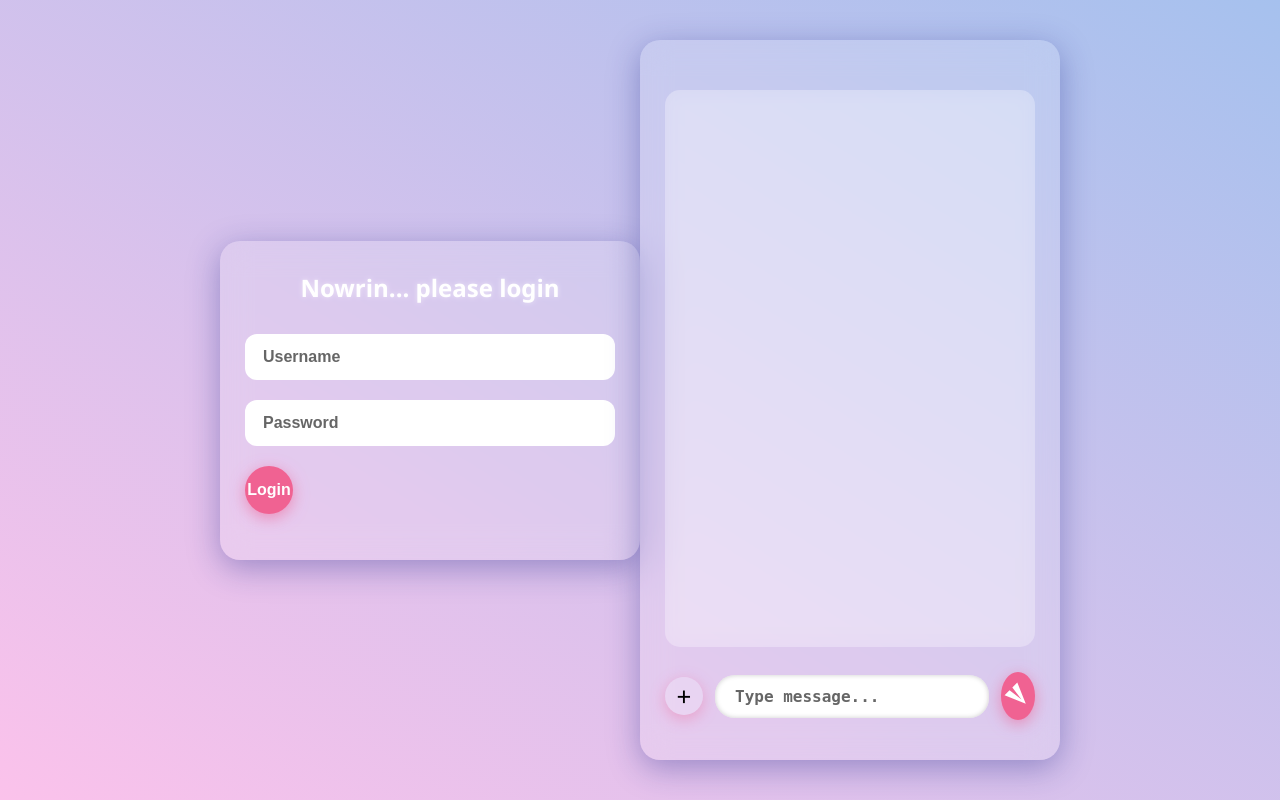
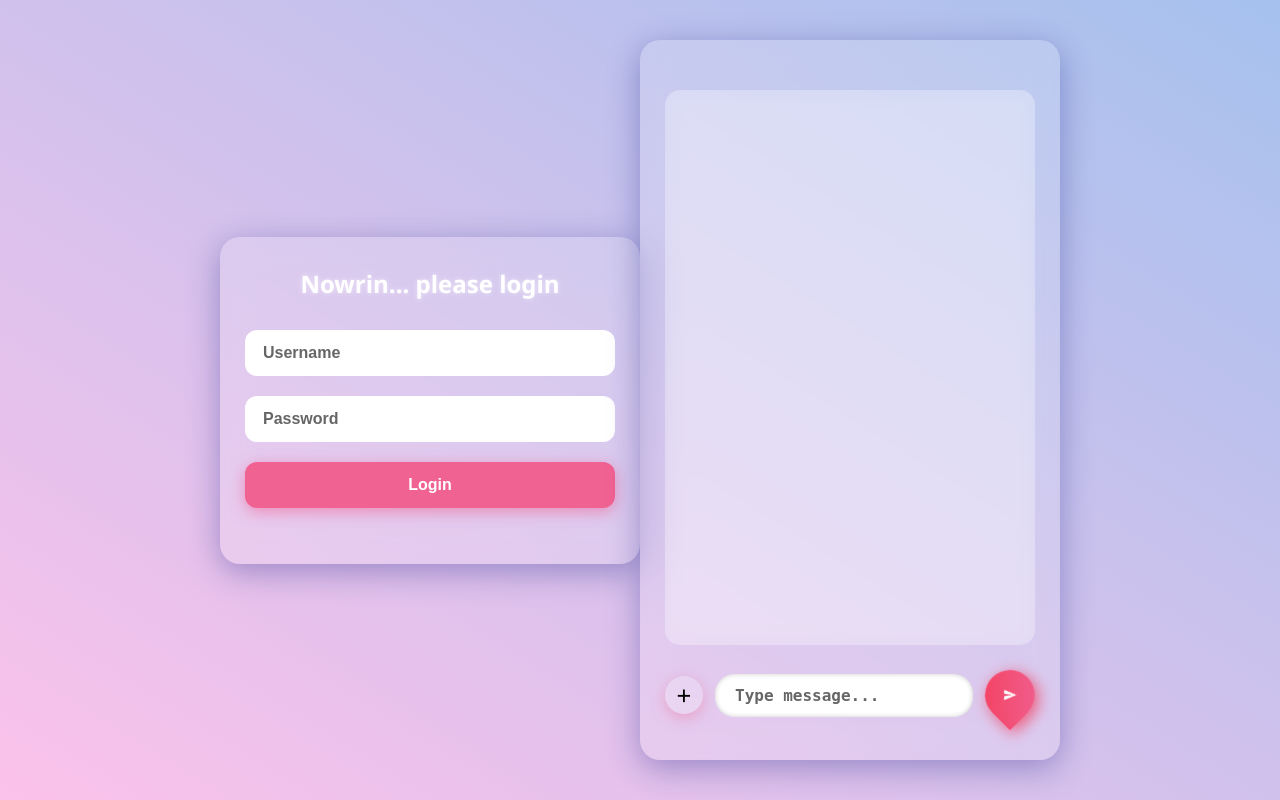
Before and after one commit to ashikurrahma017/nowrin-ashikur-chat, a Flask app: page / in a window 1280 px wide. Run offline with Flask 3, Linux system fonts and the light colour scheme; some libraries are stand-ins or nearby versions.

Commit message:
Update index.html

```diff
--- a/templates/index.html
+++ b/templates/index.html
@@ -74,30 +74,21 @@
     }
 
     button {
-      background: #f06292;
-      color: white;
-      font-weight: 700;
       cursor: pointer;
       box-shadow: 0 4px 15px rgba(240, 98, 146, 0.6);
-      transition: background-color 0.3s ease;
-      border-radius: 50%;
-      width: 48px;
-      height: 48px;
-      padding: 0;
-      display: flex;
-      justify-content: center;
-      align-items: center;
+      transition: background-color 0.3s ease, box-shadow 0.3s ease;
+      font-weight: 700;
+      color: white;
+      border: none;
     }
-    button:hover {
+
+    #login button {
+      background: #f06292;
+      border-radius: 12px;
+    }
+    #login button:hover {
       background: #ec407a;
       box-shadow: 0 6px 20px rgba(236, 64, 122, 0.9);
-    }
-
-    button svg {
-      width: 24px;
-      height: 24px;
-      fill: white;
-      transform: rotate(45deg);
     }
 
     #chat-box {
@@ -126,7 +117,7 @@
 
     .message {
       max-width: 75%;
-      padding: 12px 15px 20px 15px; /* add bottom padding for meta */
+      padding: 12px 15px 20px 15px;
       margin: 8px 0;
       border-radius: 20px;
       word-wrap: break-word;
@@ -219,6 +210,33 @@
       display: none;
     }
 
+    /* Premium heart-shaped send button */
+    #send-btn {
+      background: linear-gradient(135deg, #f43f5e, #f06292);
+      border-radius: 50% 50% 50% 0;
+      width: 50px;
+      height: 50px;
+      box-shadow: 0 5px 15px rgba(244, 63, 94, 0.8);
+      position: relative;
+      transform: rotate(-45deg);
+      display: flex;
+      justify-content: center;
+      align-items: center;
+      transition: box-shadow 0.3s ease, transform 0.3s ease;
+      border: none;
+      cursor: pointer;
+    }
+    #send-btn:hover {
+      box-shadow: 0 8px 25px rgba(244, 63, 94, 1);
+      transform: rotate(-45deg) scale(1.05);
+    }
+    #send-btn svg {
+      fill: white;
+      width: 28px;
+      height: 28px;
+      transform: rotate(45deg);
+    }
+
     /* Responsive */
     @media (max-width: 500px) {
       #login, #chat {
@@ -243,11 +261,11 @@
         font-size: 22px;
         line-height: 34px;
       }
-      button {
+      #send-btn {
         width: 44px;
         height: 44px;
       }
-      button svg {
+      #send-btn svg {
         width: 20px;
         height: 20px;
       }
@@ -264,7 +282,7 @@
     <input id="username" placeholder="Username" autocomplete="off" />
     <input id="password" type="password" placeholder="Password" autocomplete="off" />
     <button onclick="login()">Login</button>
-    <p id="login-msg" style="color: pink;"></p>
+    <p id="login-msg" style="color: pink; margin-top: 10px;"></p>
   </div>
 
   <div id="chat">
@@ -274,7 +292,7 @@
       <label for="file" id="file-label" title="Attach Image or PDF">+</label>
       <input type="file" id="file" accept="image/*,application/pdf" />
       <input id="msg" placeholder="Type message..." autocomplete="off" />
-      <button id="send-btn" aria-label="Send message">
+      <button id="send-btn" aria-label="Send message" title="Send">
         <svg viewBox="0 0 24 24">
           <path d="M2.01 21L23 12 2.01 3 2 10l15 2-15 2z"></path>
         </svg>
@@ -282,7 +300,8 @@
     </div>
   </div>
 
-  <audio id="msg-sound" src="https://actions.google.com/sounds/v1/alarms/beep_short.ogg" preload="auto"></audio>
+  <!-- Premium message received sound -->
+  <audio id="msg-sound" src="https://cdn.pixabay.com/download/audio/2022/02/15/audio_f6e0e4a7f6.mp3?filename=pop-sound-13264.mp3" preload="auto"></audio>
 
   <script>
     const socket = io();
```
